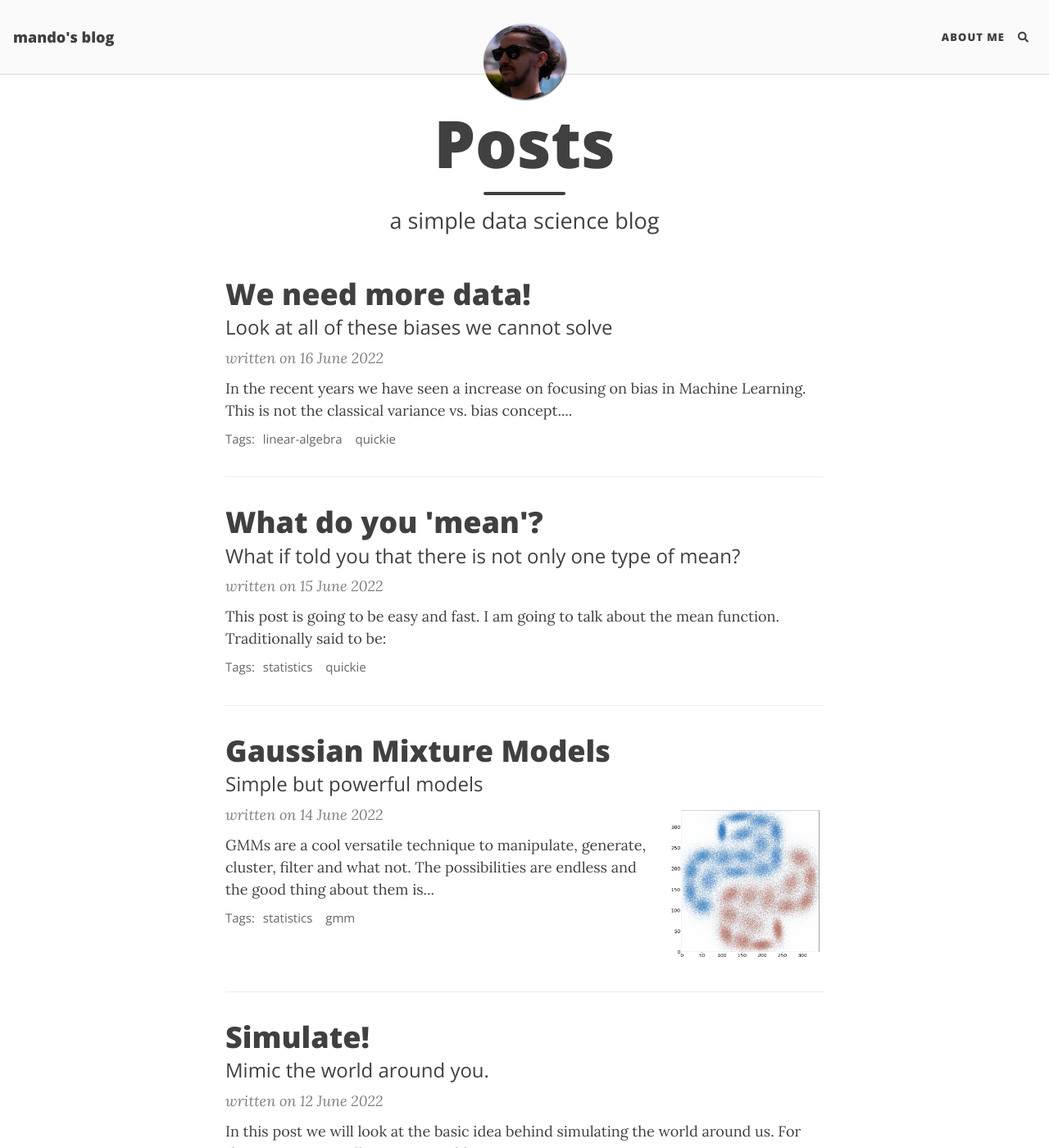
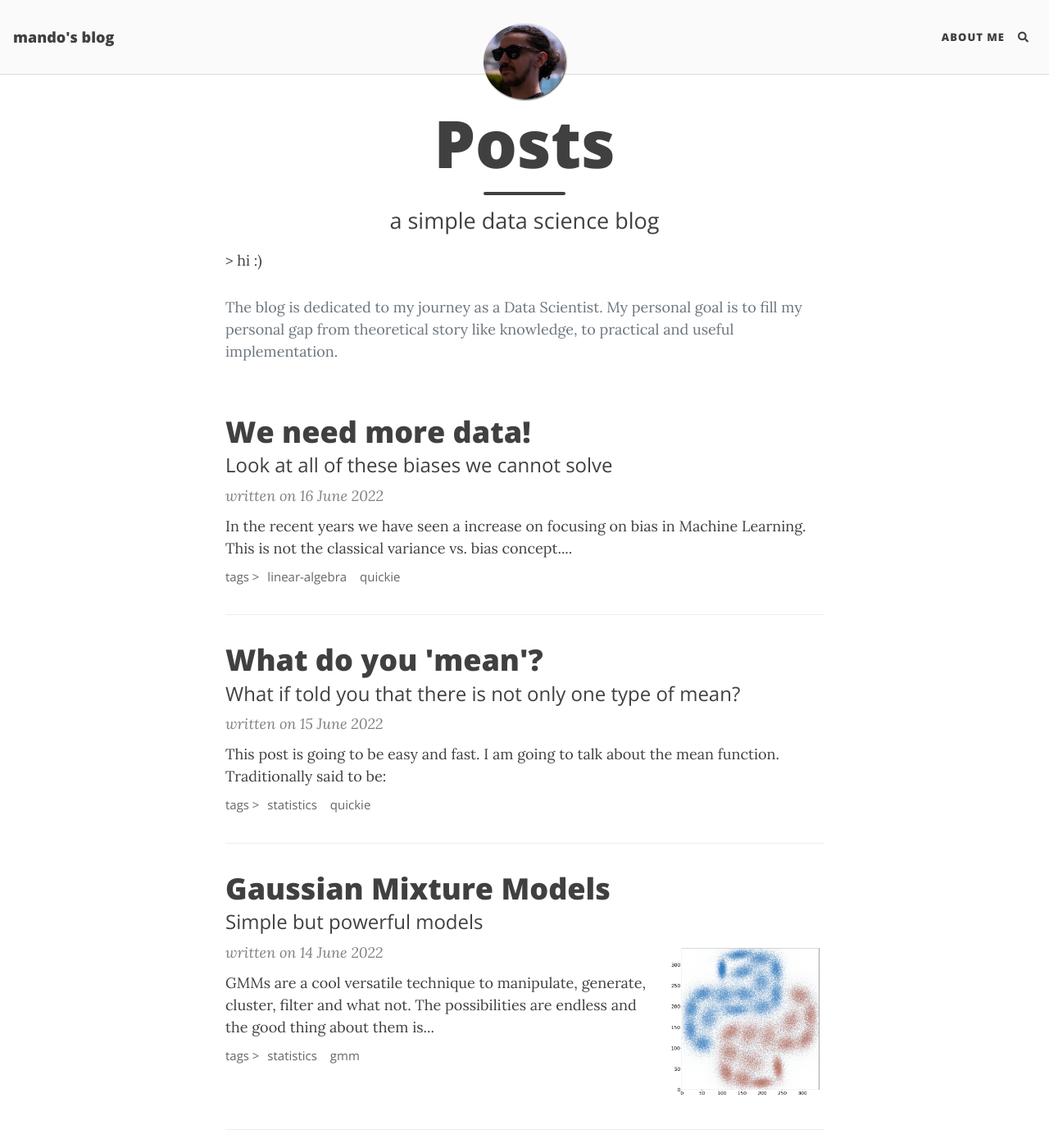
Before and after one commit to vjedulla/vjedulla.github.io, a Jekyll site: the page built from index.html, in a window 1280 px wide and 1400 px high. Shown: the whole window at 82% size. Built offline with Jekyll 4.4.1, drawn with Linux system fonts in a browser that asks for light colours; nearby versions of some CDN libraries; the list of posts is cut into pages by our own code; comment, search, counter and statistics services are not loaded; some of the changed text lies outside the part shown.

Commit message:
make it feel a bit more like a blog"

```diff
--- a/_layouts/home.html
+++ b/_layouts/home.html
@@ -78,7 +78,7 @@ layout: page
 
     {% if site.feed_show_tags != false and post.tags.size > 0 %}
     <div class="blog-tags">
-      <span>Tags:</span>
+      <span>tags > </span>
       {% for tag in post.tags %}
       <a href="{{ '/tags' | absolute_url }}#{{- tag -}}">{{- tag -}}</a>
       {% endfor %}
--- a/index.html
+++ b/index.html
@@ -3,3 +3,11 @@ layout: home
 title: Posts
 subtitle: a simple data science blog
 ---
+
+
+> hi :)
+
+<p class="text-muted">
+The blog is dedicated to my journey as a Data Scientist. My personal goal is to fill my personal gap
+from theoretical story like knowledge, to practical and useful implementation.
+</p>
```
Also changed, not shown: aboutme.md (+6 -0 lines).
